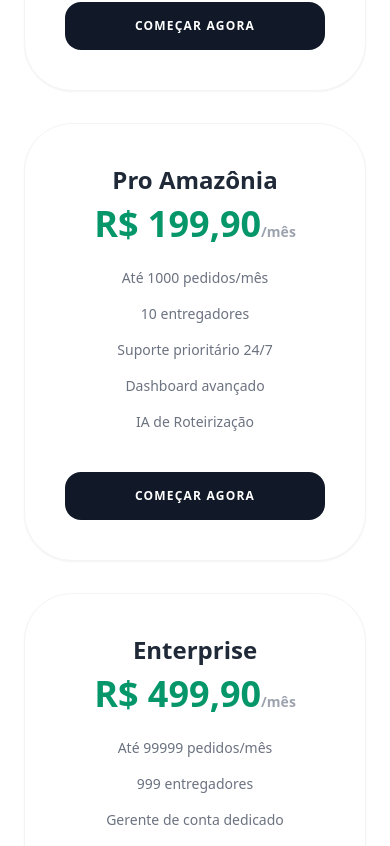
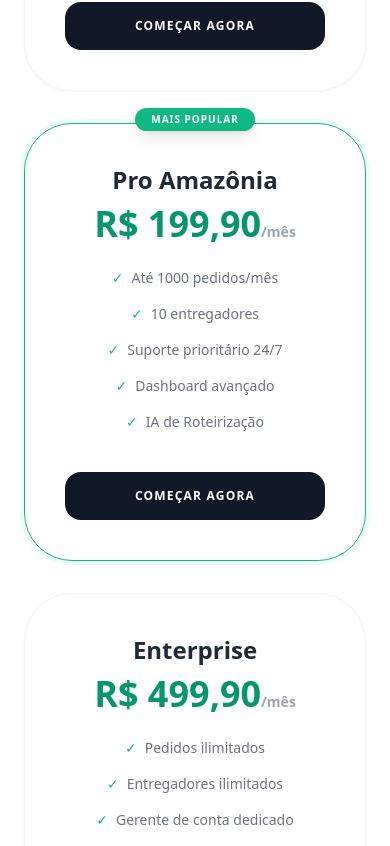
Before and after one commit to joaocarlostuc75/PedeMaisFinal, a React (Vite) app: page /#/ in a window 390 px wide. Shown: the part 2438-3284 px from the top of the page. Built offline with nearby package versions, Linux system fonts and the light colour scheme.

Commit message:
feat: Add WhatsApp link generation for landing page
Generates a dynamic WhatsApp link for the landing page based on the system's support phone number configuration. This allows users to easily contact support directly from the landing page.

```diff
--- a/pages/LandingPage.tsx
+++ b/pages/LandingPage.tsx
@@ -7,10 +7,9 @@ import { SEO } from '../components/SEO';
 
 export const LandingPage = () => {
   const navigate = useNavigate();
-  const { setUser, resetDemoStore, planos } = useStore();
+  const { setUser, resetDemoStore, planos, systemSettings } = useStore();
   const [ticket, setTicket] = useState(75);
   const [pedidos, setPedidos] = useState(500);
-  const [email, setEmail] = useState('');
 
   // Filtra apenas planos públicos para exibição
   const planosPublicos = useMemo(() => planos.filter(p => !p.privado), [planos]);
@@ -18,6 +17,13 @@ export const LandingPage = () => {
   const roiExtra = useMemo(() => {
     return pedidos * ticket * 0.27;
   }, [ticket, pedidos]);
+
+  // Gera o link do WhatsApp baseado na configuração do Super Admin
+  const whatsappLink = useMemo(() => {
+      const phone = systemSettings.supportPhone.replace(/\D/g, '');
+      const text = encodeURIComponent("Olá! Gostaria de saber mais sobre o Pede Mais.");
+      return `https://wa.me/${phone}?text=${text}`;
+  }, [systemSettings.supportPhone]);
 
   const handleDemoAccess = () => {
     resetDemoStore();
@@ -127,13 +133,26 @@ export const LandingPage = () => {
         <h2 className="text-4xl font-black text-gray-900 text-center mb-16 tracking-tighter uppercase">Planos Profissionais</h2>
         <div className="grid md:grid-cols-3 gap-8">
             {planosPublicos.map(plan => (
-                <div key={plan.id} className="bg-white p-10 rounded-[3rem] border border-gray-100 shadow-sm flex flex-col items-center text-center hover:shadow-xl transition-shadow">
+                <div key={plan.id} className={`bg-white p-10 rounded-[3rem] border shadow-sm flex flex-col items-center text-center hover:shadow-xl transition-all ${plan.destaque ? 'border-emerald-500 ring-4 ring-emerald-50 relative' : 'border-gray-100'}`}>
+                    {plan.destaque && (
+                        <div className="absolute -top-4 bg-emerald-500 text-white px-4 py-1 rounded-full text-[10px] font-black uppercase tracking-widest shadow-lg">Mais Popular</div>
+                    )}
                     <h3 className="text-2xl font-black text-gray-800 mb-2">{plan.nome}</h3>
                     <p className="text-4xl font-black text-emerald-600 mb-6">{formatCurrency(plan.preco)}<span className="text-sm font-bold text-gray-400">/mês</span></p>
-                    <ul className="space-y-4 mb-10 text-gray-500 font-medium text-sm">
-                        <li>Até {plan.limitePedidos} pedidos/mês</li>
-                        <li>{plan.limiteEntregadores} entregadores</li>
-                        {plan.recursos.map((r, i) => <li key={i}>{r}</li>)}
+                    <ul className="space-y-4 mb-10 text-gray-500 font-medium text-sm w-full">
+                        <li className="flex items-center justify-center gap-2">
+                            <span className="text-emerald-500">✓</span>
+                            {plan.limitePedidos >= 99999 ? 'Pedidos ilimitados' : `Até ${plan.limitePedidos} pedidos/mês`}
+                        </li>
+                        <li className="flex items-center justify-center gap-2">
+                            <span className="text-emerald-500">✓</span>
+                            {plan.limiteEntregadores >= 999 ? 'Entregadores ilimitados' : `${plan.limiteEntregadores} entregadores`}
+                        </li>
+                        {plan.recursos.map((r, i) => (
+                            <li key={i} className="flex items-center justify-center gap-2">
+                                <span className="text-emerald-500">✓</span> {r}
+                            </li>
+                        ))}
                     </ul>
                     <button onClick={() => navigate('/onboarding')} className="mt-auto w-full bg-gray-900 text-white py-4 rounded-2xl font-black uppercase text-xs tracking-widest hover:bg-emerald-600 transition-all">Começar Agora</button>
                 </div>
@@ -152,11 +171,18 @@ export const LandingPage = () => {
             <ul className="space-y-4 font-bold text-gray-400">
               <li><Link to="/politica-privacidade" className="hover:text-emerald-600 transition-colors">Política de Privacidade</Link></li>
               <li><Link to="/termos-uso" className="hover:text-emerald-600 transition-colors">Termos de Uso</Link></li>
-              <li><a href="https://wa.me/5594999999999" className="hover:text-emerald-600 transition-colors">Suporte 24h</a></li>
+              <li><a href={whatsappLink} target="_blank" rel="noopener noreferrer" className="hover:text-emerald-600 transition-colors">Suporte 24h</a></li>
             </ul>
           </div>
           <div className="flex flex-col items-center md:items-end justify-between">
-             <div className="bg-[#25D366] text-white px-8 py-4 rounded-2xl font-black shadow-lg cursor-pointer hover:scale-105 transition-transform">WHATSAPP VENDAS</div>
+             <a
+                href={whatsappLink}
+                target="_blank"
+                rel="noopener noreferrer"
+                className="bg-[#25D366] text-white px-8 py-4 rounded-2xl font-black shadow-lg cursor-pointer hover:scale-105 transition-transform flex items-center gap-2"
+             >
+                WHATSAPP VENDAS
+             </a>
              <p className="text-[10px] font-black text-gray-300 uppercase tracking-widest mt-10">© 2024 Pede Mais Tech</p>
           </div>
         </div>
```
